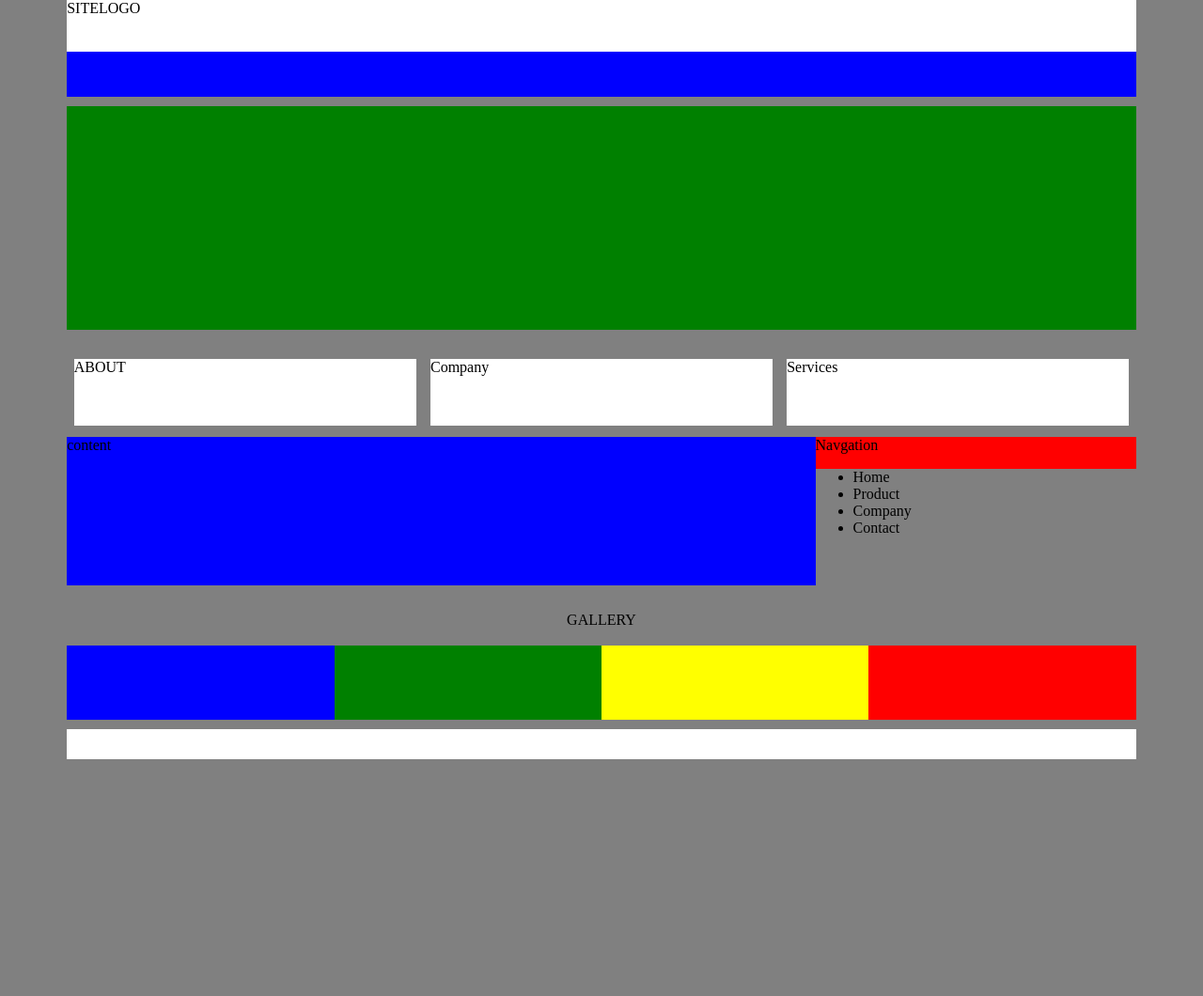
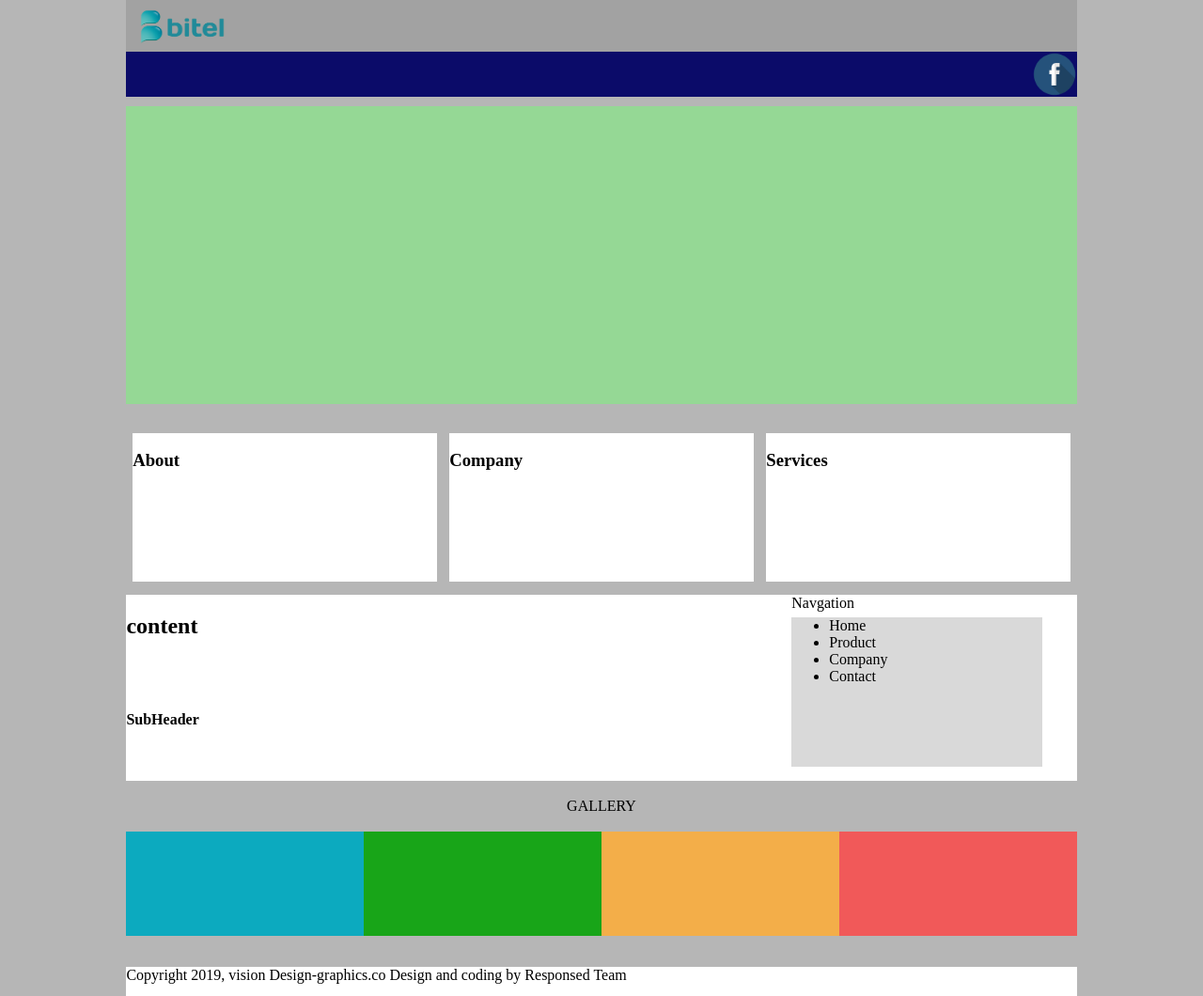
Before and after one commit to cgiraldq/design, a plain HTML site: page index.html in a window 1280 px wide. Shown: the whole page at 94% size. Before the commit the page ends 808 px from the top, so only its background shows below. Drawn offline with Linux system fonts and the light colour scheme.

Commit message:
cambio de colores y estructura

```diff
--- a/index.html
+++ b/index.html
@@ -6,18 +6,18 @@
   <body>
     <div id="content">
       <div id="head">
-        <div id="logo">SITELOGO</div>
-        <div id="menu"></div>
+        <div id="logo"><img src="final-logo-example.png"></div>
+        <div id="menu"><img src="./fb.png"></div>
         <div id="header_image"></div>
       </div>
       <div id="main">
         <div id="modules2">
-          <div class="module_column3">ABOUT</div>
-          <div class="module_column3">Company</div>
-          <div class="module_column3">Services</div>
+          <div class="module_column3"><h3>About</h3></div>
+          <div class="module_column3"><h3>Company</h3></div>
+          <div class="module_column3"><h3>Services</h3></div>
         </div>
         <div id="modules">
-          <div id="module1">content</div>
+          <div id="module1"><h2>content</h2><br><br><h4>SubHeader</h4></div>
           <div id="module2">
             Navgation
             <div id="navigation">
@@ -41,7 +41,7 @@
         </div>
       </div>
 
-      <div id="footer"></div>
+      <div id="footer">Copyright 2019, vision Design-graphics.co Design and coding by Responsed Team</div>
     </div>
   </body>
 </html>
--- a/style.css
+++ b/style.css
@@ -1,43 +1,54 @@
 body {
   color: #000;
-  background: gray;
+  background: #80808091;
   margin-top: 0px;
 }
 
 #content {
   height: 100%;
-  width: 90%;
+  width: 80%;
   margin: 0 auto;
 }
 
 #logo {
-  background: #fff;
+  background: #8080805e;
   height: 7%;
 }
 
+#logo img{
+
+  height: 100%;
+}
+
+#menu img{
+  height: 100%;
+    float: right;
+}
+
+
+
 #menu {
-  background: blue;
+     background: #0b0b69;
     height: 6%;
     margin-bottom: 10px;
 }
 
 #header_image {
-  background: green;
-  height: 30%;
+     background: #7ef17e94;
+    height: 40%;
+  margin-bottom: 25px;
 }
 
-#header_image {
-  margin-bottom: 25px;
-}
+
 #modules {
-  height: 20%;
+     height: 25%;
     background: none;
     display: flex;
     justify-content: space-around;
-  margin-bottom: 10px;
+    margin: 20px 0px 0px 0px;
 }
 #modules2 {
-    height: 10%;
+    height: 20%;
     background: none;
     display: flex;
     justify-content: space-around;
@@ -46,52 +57,54 @@ body {
 
 .module_column3 {
   background: #fff;
-  height: 90%;
+  height: 100%;
   width: 32%;
   float: left;
   margin: 6px;
 }
 
 #module1 {
-  background: blue;
+  background: #fff;
   width: 70%;
   height: 100%;
 }
 #module2 {
-  background: red;
+  background: #fff;
   width: 30%;
   height: 100%;
 }
 
 .image_gallery {
   width: 25%;
-  height: 100%;
+  height: 70%;
 }
 
 #gimage1{
-    background: blue;
+    background: #0caabf;
 }
 
 #gimage2{
-    background: green;
+    background: #18a518;
 }
 
 #gimage3{
-    background: yellow;
+    background: #f9ae40eb;
 }
 
 #gimage4{
-    background: red;
+    background: #f75252eb;
 }
 
 
 #footer {
      height: 4%;
     background: #fff;
+    margin-top: -25px;
 }
 
 #navigation{
-background: gray;
-widows: 98%;
-height: 100%;
+       background: #8080804d;
+    width: 88%;
+    height: 80%;
+    margin-top: -10px;
 }
```
Also changed, not shown: fb.png (added), final-logo-example.png (added). Lines whose indentation alone changed are shown as unchanged.
